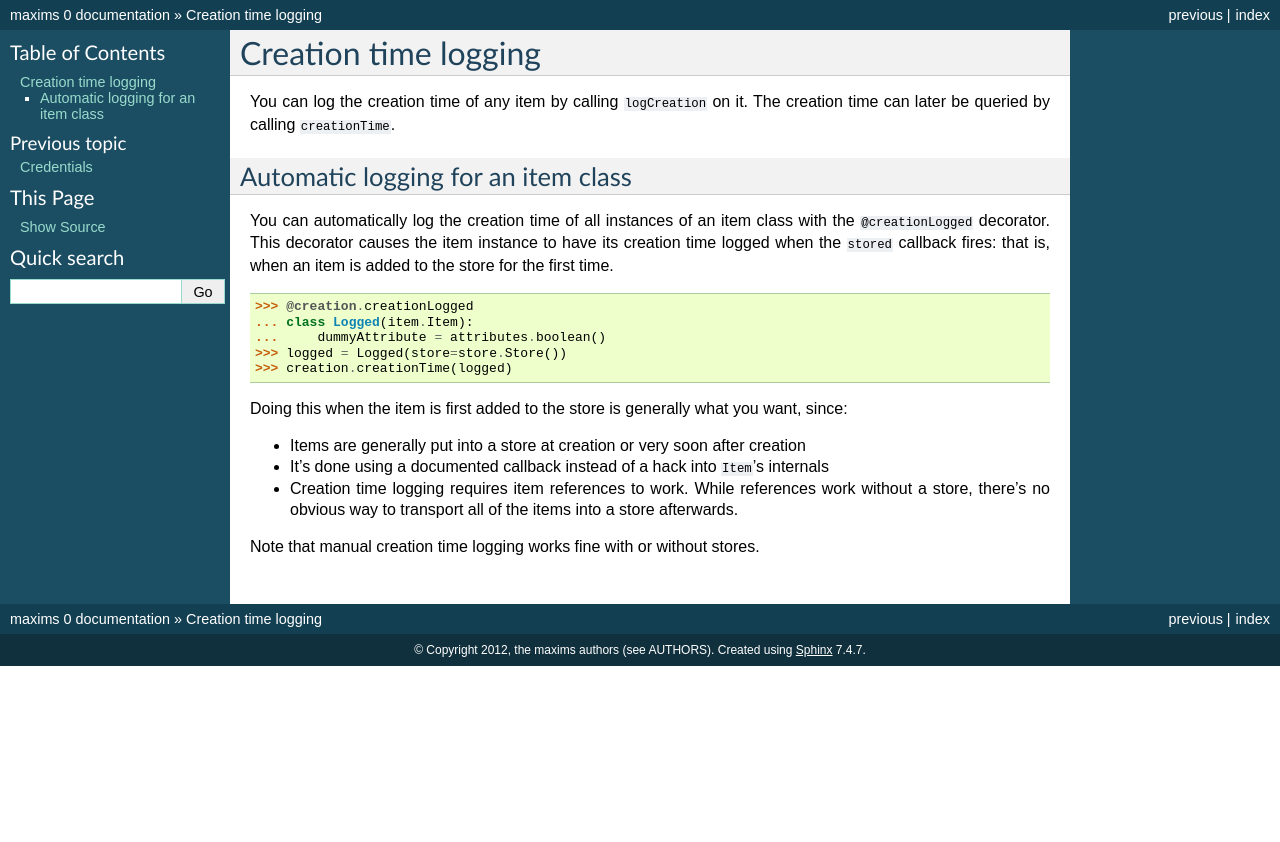
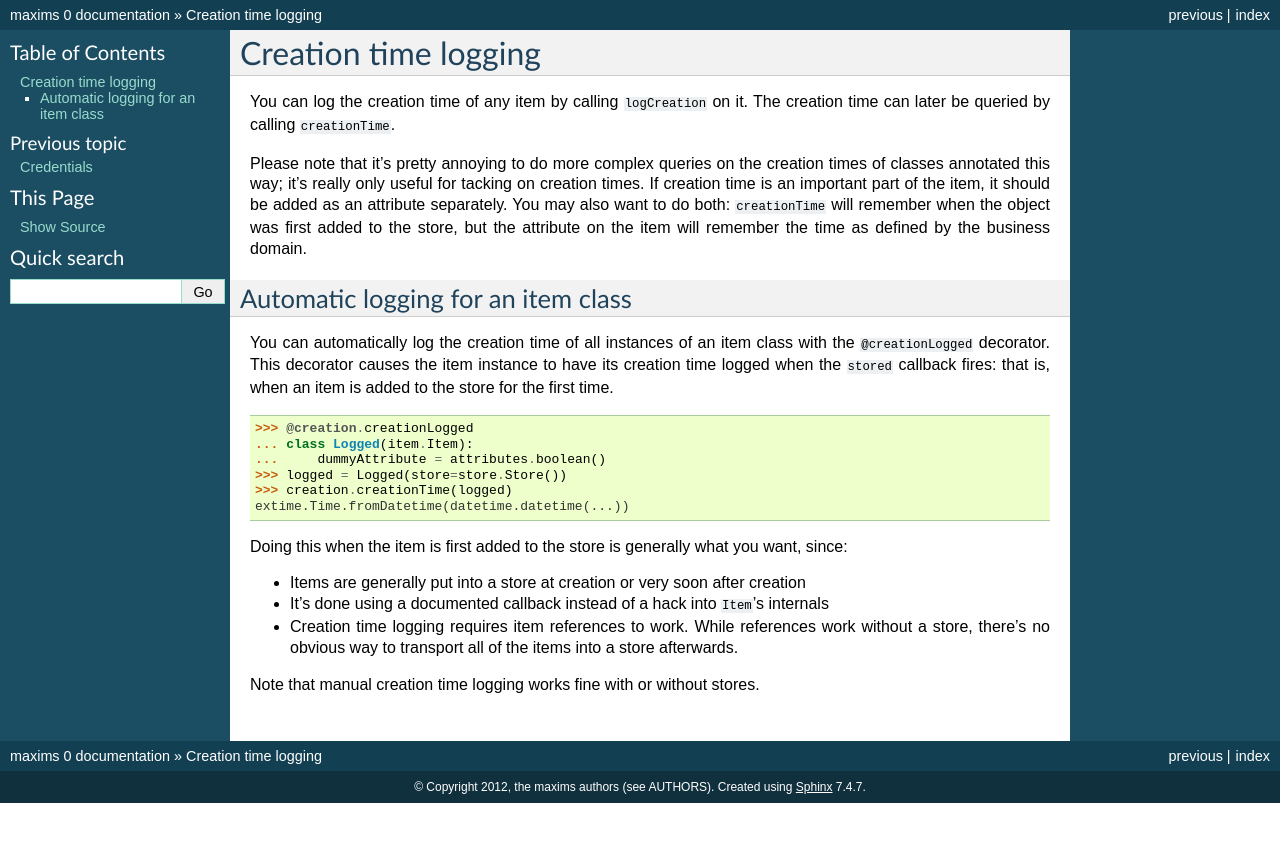
Before and after one commit to lvh/maxims, a Sphinx documentation site: the page built from docs/patterns/creation.rst, in a window 1280 px wide. Shown: the top 842 px of the page. Built offline with Sphinx 7.4.7, drawn with Linux system fonts in a browser that asks for light colours.

Commit message:
Fix creation documentation

```diff
--- a/docs/patterns/creation.rst
+++ b/docs/patterns/creation.rst
@@ -1,12 +1,26 @@
 Creation time logging
 =====================
 
-You can log the creation time of any item by calling ``logCreation`` on it. The creation time can later be queried by calling ``creationTime``.
+You can log the creation time of any item by calling ``logCreation``
+on it. The creation time can later be queried by calling
+``creationTime``.
+
+Please note that it's pretty annoying to do more complex queries on
+the creation times of classes annotated this way; it's really only
+useful for tacking on creation times. If creation time is an important
+part of the item, it should be added as an attribute separately. You
+may also want to do both: ``creationTime`` will remember when the
+object was first added to the store, but the attribute on the item
+will remember the time as defined by the business domain.
 
 Automatic logging for an item class
 -----------------------------------
 
-You can automatically log the creation time of all instances of an item class with the ``@creationLogged`` decorator. This decorator causes the item instance to have its creation time logged when the ``stored`` callback fires: that is, when an item is added to the store for the first time.
+You can automatically log the creation time of all instances of an
+item class with the ``@creationLogged`` decorator. This decorator
+causes the item instance to have its creation time logged when the
+``stored`` callback fires: that is, when an item is added to the store
+for the first time.
 
 .. testsetup::
 
@@ -20,11 +34,16 @@ You can automatically log the creation time of all instances of an item class wi
     ...     dummyAttribute = attributes.boolean()
     >>> logged = Logged(store=store.Store())
     >>> creation.creationTime(logged)
+    extime.Time.fromDatetime(datetime.datetime(...))
 
 Doing this when the item is first added to the store is generally what you want, since:
 
-- Items are generally put into a store at creation or very soon after creation
-- It's done using a documented callback instead of a hack into ``Item``'s internals
-- Creation time logging requires item references to work. While references work without a store, there's no obvious way to transport all of the items into a store afterwards.
+- Items are generally put into a store at creation or very soon after
+  creation
+- It's done using a documented callback instead of a hack into
+  ``Item``'s internals
+- Creation time logging requires item references to work. While
+  references work without a store, there's no obvious way to transport
+  all of the items into a store afterwards.
 
 Note that manual creation time logging works fine with or without stores.
```
